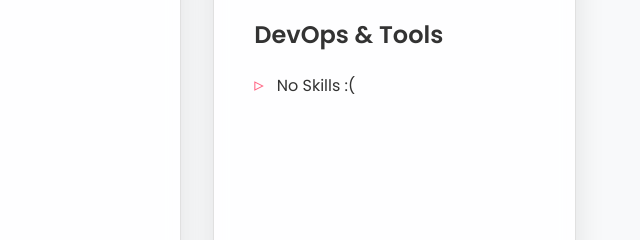
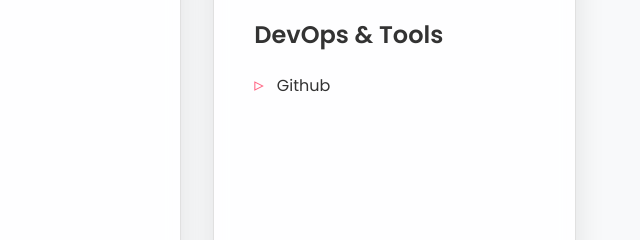
Before and after one commit to aloradev234/Saim-s-Portfolio, a plain HTML site: page index.html in a window 1280 px wide. Shown: the part 2307-2547 px from the top of the page, 640-1280 px from the left. Drawn offline with Linux system fonts and the light colour scheme.

Commit message:
Update index.html

```diff
--- a/index.html
+++ b/index.html
@@ -885,7 +885,7 @@
                     </div>
                     <h3 class="skill-title">DevOps & Tools</h3>
                     <ul class="skill-list">
-                        <li>No Skills :(</li>
+                        <li>Github</li>
                     </ul>
                 </div>
             </div>
```
